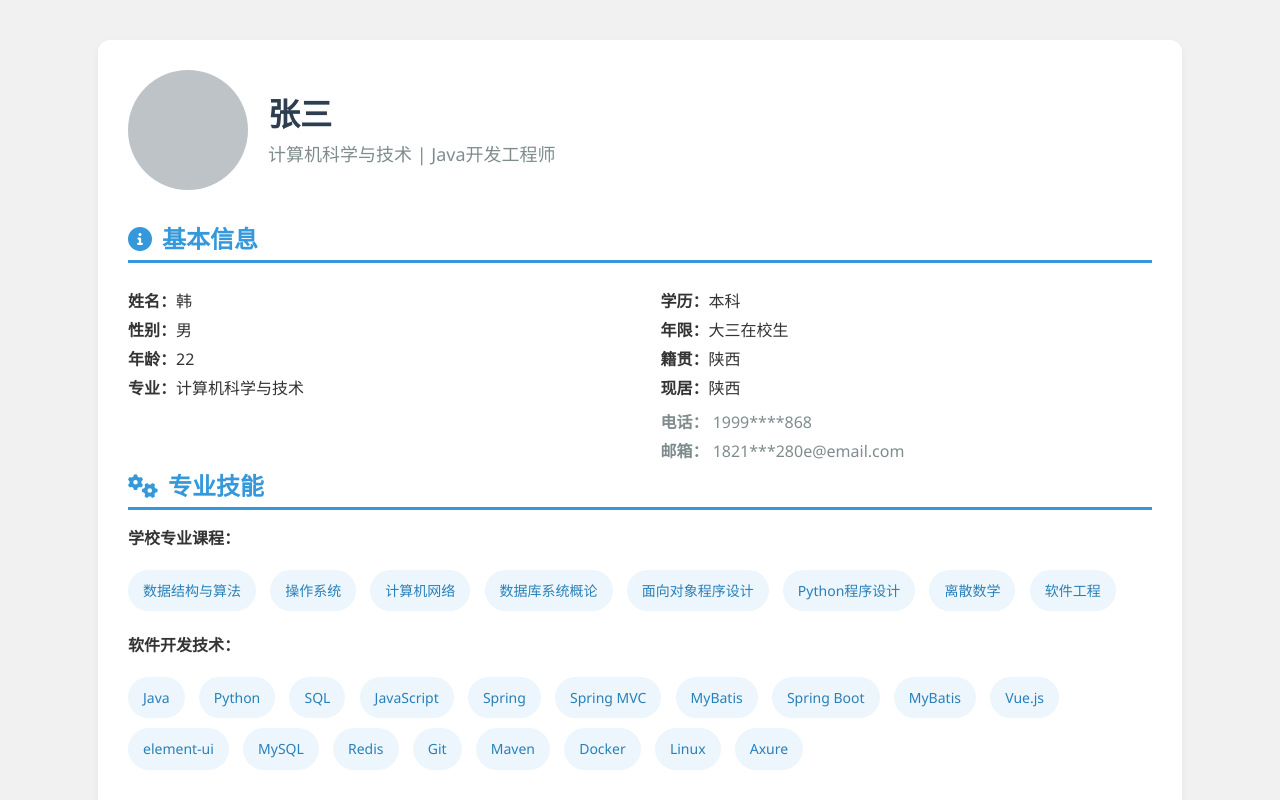
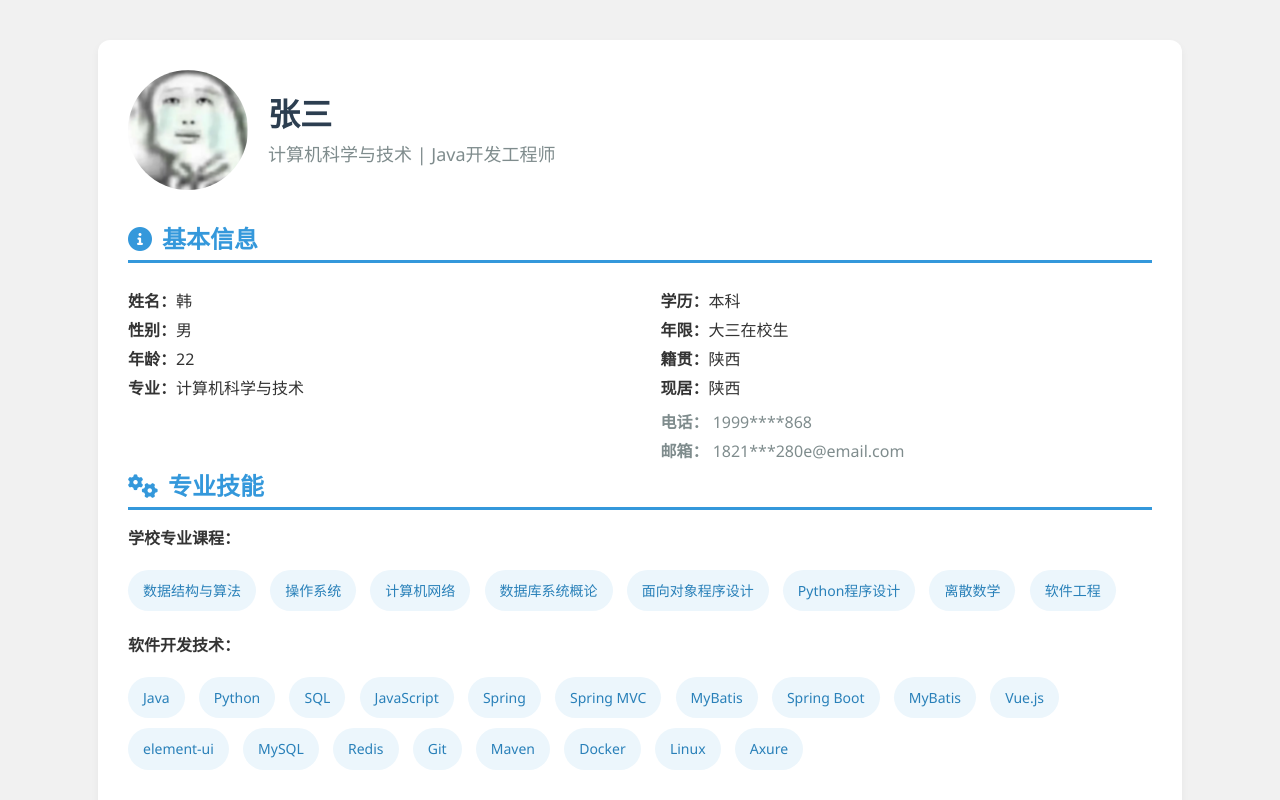
Before and after one commit to Heiml/christmastree, a plain HTML site: page curriculumVitae2.html in a window 1280 px wide. Shown: the top 800 px of the page. Drawn offline with Linux system fonts and the light colour scheme.

Commit message:
Update curriculumVitae2.html

```diff
--- a/curriculumVitae2.html
+++ b/curriculumVitae2.html
@@ -39,7 +39,7 @@
             height: 120px;
             border-radius: 50%;
             background-color: #BDC3C7;
-            background-image: url('./img/头像.png');
+            background-image: url('./头像.png');
             background-size: cover;
             background-position: center;
             margin-right: 20px;
```
